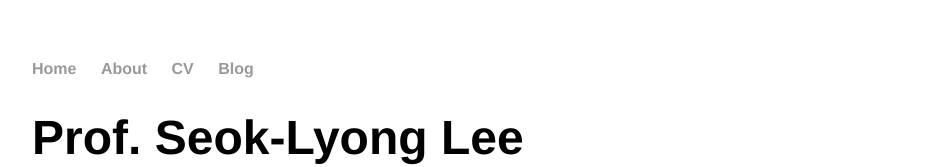
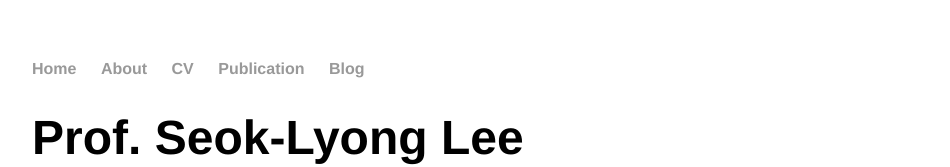
Before and after one commit to sllee13/sllee13.github.io, a plain HTML site: page index.html in a window 1280 px wide. Shown: the top 167 px of the page, without its empty margins (160-1110 px from the left). Drawn offline with Linux system fonts and the light colour scheme.

Commit message:
Update index.html

```diff
--- a/index.html
+++ b/index.html
@@ -12,6 +12,7 @@
         		<li><a href="/">Home</a></li>
 	        	<li><a href="/about">About</a></li>
         		<li><a href="/cv">CV</a></li>
+        		<li><a href="/publication">Publication</a></li>
         		<li><a href="/blog">Blog</a></li>
     		</ul>
 		</nav>
```
